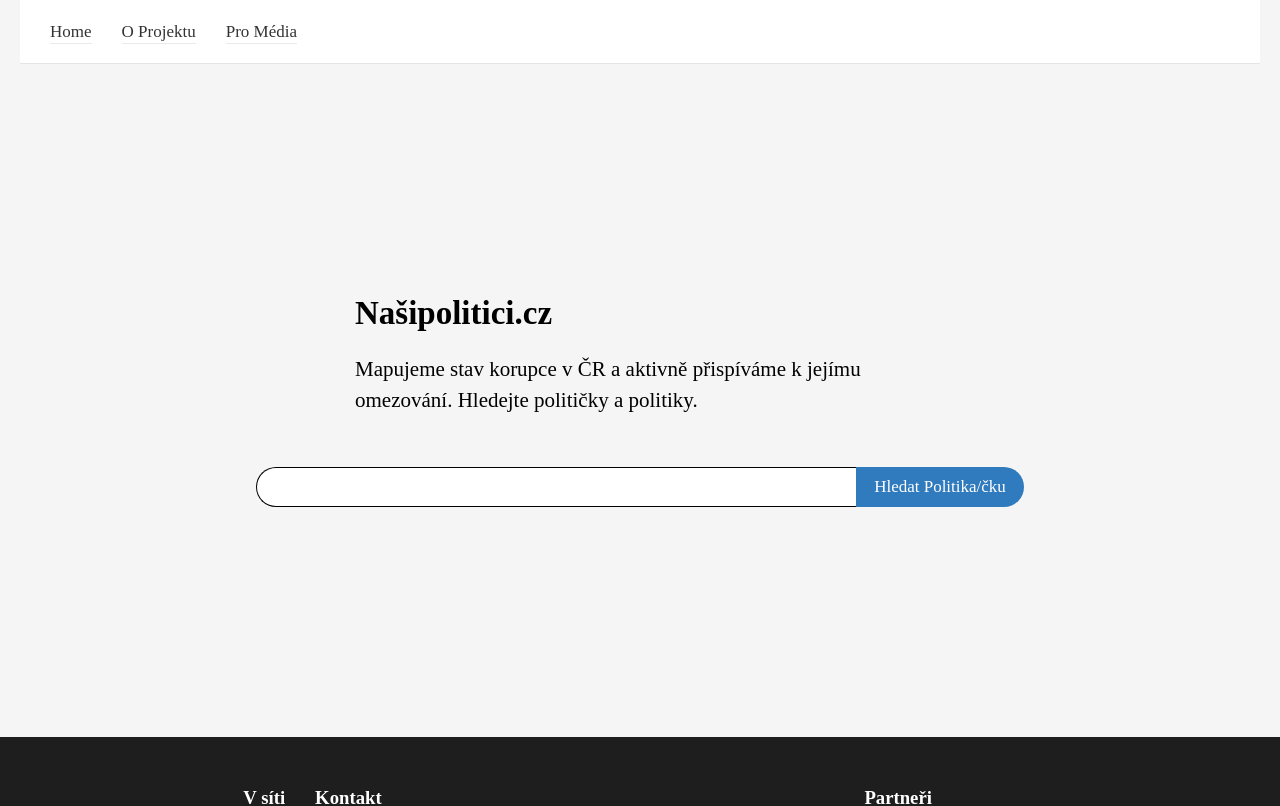
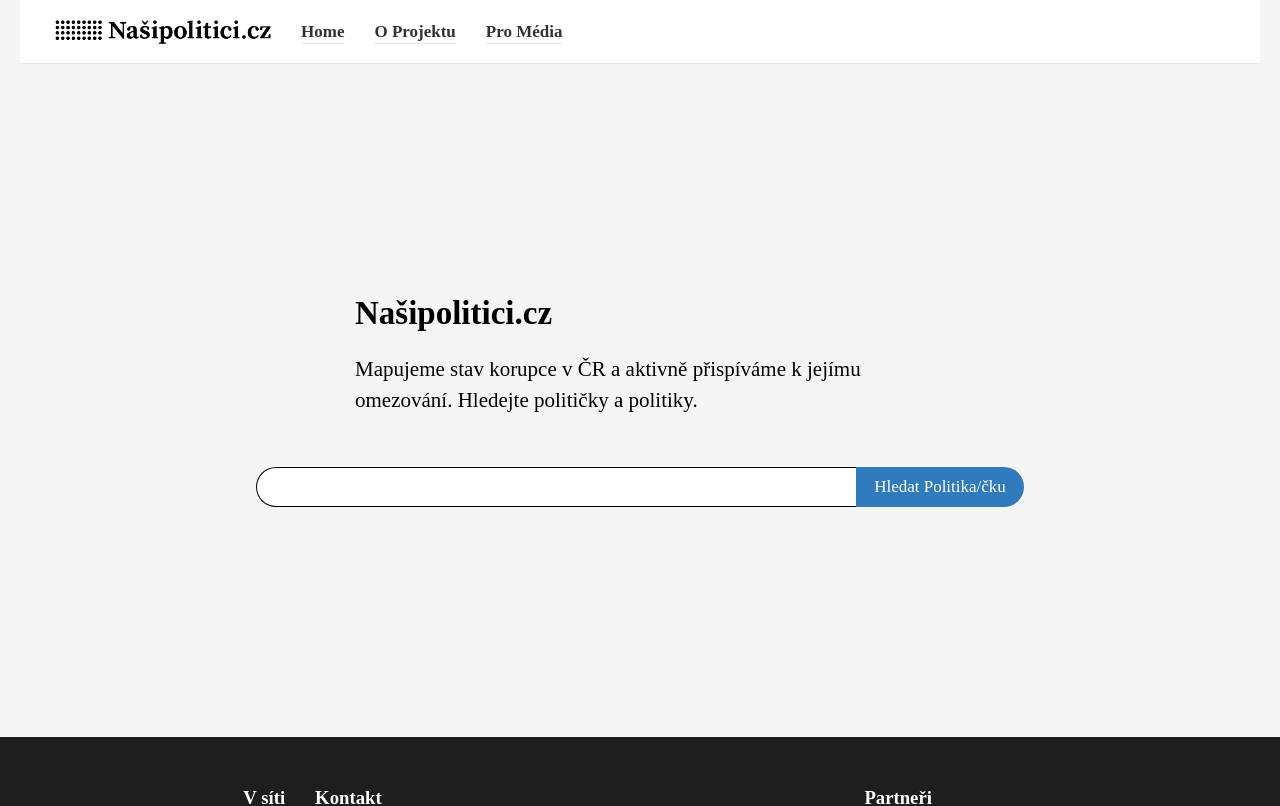
Before and after one commit to johnsoncze/politician, a React (Create React App) app: page / in a window 1280 px wide. Shown: the top 806 px of the page. Built offline with nearby package versions, Linux system fonts and the light colour scheme; a web font is replaced by a local one.

Commit message:
[9-css] header, logo

```diff
--- a/src/assets/styles/header.scss
+++ b/src/assets/styles/header.scss
@@ -1,13 +1,4 @@
 @import './mixins.scss';
-
-.header-wrapper {
-  margin: 0 20px;
-  display: flex;
-  align-items: center;
-  height: 64px;
-  box-shadow: inset 0 -1px 0 $clBorder;
-  background-color: #fff;
-}
 
 .header-wrapper > * {
   position: relative;
--- a/src/assets/styles/mixins.scss
+++ b/src/assets/styles/mixins.scss
@@ -1,3 +1,7 @@
+//
+// Colours
+//
+$clDark: #333;
 $clSalmon: #ffe5e5;
 $clCondensed: #1A1A1A;
 $clLight: #404040;
@@ -11,25 +15,25 @@
 $clPrimary: #307abe;
 $clPrimaryLight: #ecf1f6;
 
+//
+// Typography
+//
 @mixin headerTitle {
   font-weight: 600;
   font-size: 33px;
   line-height: 120%;
 }
-
 @mixin lightTitle {
   font-weight: 400;
   font-size: 21px;
   line-height: 140%;
   color: $clLightGray;
 }
-
 @mixin subTitle {
   font-weight: 700;
   font-size: 17px;
   line-height: 140%;
 }
-
 @mixin condensedTitle {
   font-family: 'Saira Condensed';
   font-weight: 500;
@@ -37,21 +41,38 @@
   line-height: 100%;
   text-transform: uppercase;
 }
-
 @mixin featureText {
   font-weight: 400;
   font-size: 21px;
   line-height: 150%;
 }
-
 @mixin regularText {
   font-weight: 400;
   font-size: 17px;
   line-height: 140%;
 }
-
 @mixin smallText {
   font-weight: 400;
   font-size: 14px;
   line-height: 140%;
 }
+
+//
+// Buttons
+//
+@mixin linkBtn {
+  font-weight: 600;
+  font-size: 17px;
+  line-height: 24px;
+  color: $clDark;
+
+  &:after {
+    content: '';
+    position: absolute;
+    bottom: 0;
+    left: 0;
+    background-color: $clBorder;
+    width: 100%;
+    height: 1px;
+  }
+}
--- a/src/assets/styles/reset.scss
+++ b/src/assets/styles/reset.scss
@@ -56,4 +56,5 @@
 
 * {
   font-family: "Source Serif Pro";
+  box-sizing: border-box;
 }
--- a/src/components/header/header.jsx
+++ b/src/components/header/header.jsx
@@ -1,16 +1,23 @@
 import React from 'react'
 import { Link } from 'react-router-dom'
-import { useRouteMatch } from "react-router-dom";
+import { useRouteMatch } from "react-router-dom"
 import SearchBar from '../searchBar/searchBar'
+import logo from '../../assets/images/logo.png'
+import styles from './header.module.scss'
 
 function Header() {
   const match = useRouteMatch('/')
   return (
-    <header className='header-wrapper'>
-      <Link to="/">Home</Link>
-      <Link to="/o-projektu">O Projektu</Link>
-      <Link to="/pro-media">Pro Média</Link>
-      {!match.isExact && <SearchBar wrapperClassname='searchBar-wrapper-header'/>}
+    <header className={styles.header}>
+      <div className={styles.wrapper}>
+        <div className={styles.navigation}>
+          <img src={logo} alt={logo} className={styles.logo}/>
+          <Link to='/' className={styles.link}>Home</Link>
+          <Link to='/o-projektu' className={styles.link}>O Projektu</Link>
+          <Link to='/pro-media' className={styles.link}>Pro Média</Link>
+        </div>
+        {!match.isExact && <SearchBar wrapperClassname='searchBar-wrapper-header'/>}
+      </div>
     </header>
   )
 }
--- /dev/null
+++ b/src/components/header/header.module.scss
@@ -0,0 +1,32 @@
+@import '../../App.scss';
+
+.header {
+  margin: 0 20px;
+  display: flex;
+  align-items: center;
+  height: 64px;
+  box-shadow: inset 0 -1px 0 $clBorder;
+  background-color: #fff;
+}
+.wrapper {
+  margin: 0 auto;
+  max-width: 1170px;
+  width: 100%;
+  display: flex;
+  justify-content: space-between;
+  align-items: center;
+}
+.navigation {
+  display: flex;
+  align-items: center;
+}
+.logo {
+  margin-right: 30px;
+  width: 216px;
+}
+.link {
+  @include linkBtn;
+  position: relative;
+  margin-right: 30px;
+  text-decoration: none;
+}
--- a/src/pages/detail/detail.module.scss
+++ b/src/pages/detail/detail.module.scss
@@ -18,6 +18,7 @@
     max-width: 1170px;
     display: flex;
     width: 970px;
+    box-sizing: content-box;
   }
   .photo {
     position: absolute;
```
Also changed, not shown: src/assets/images/logo.png (added).
